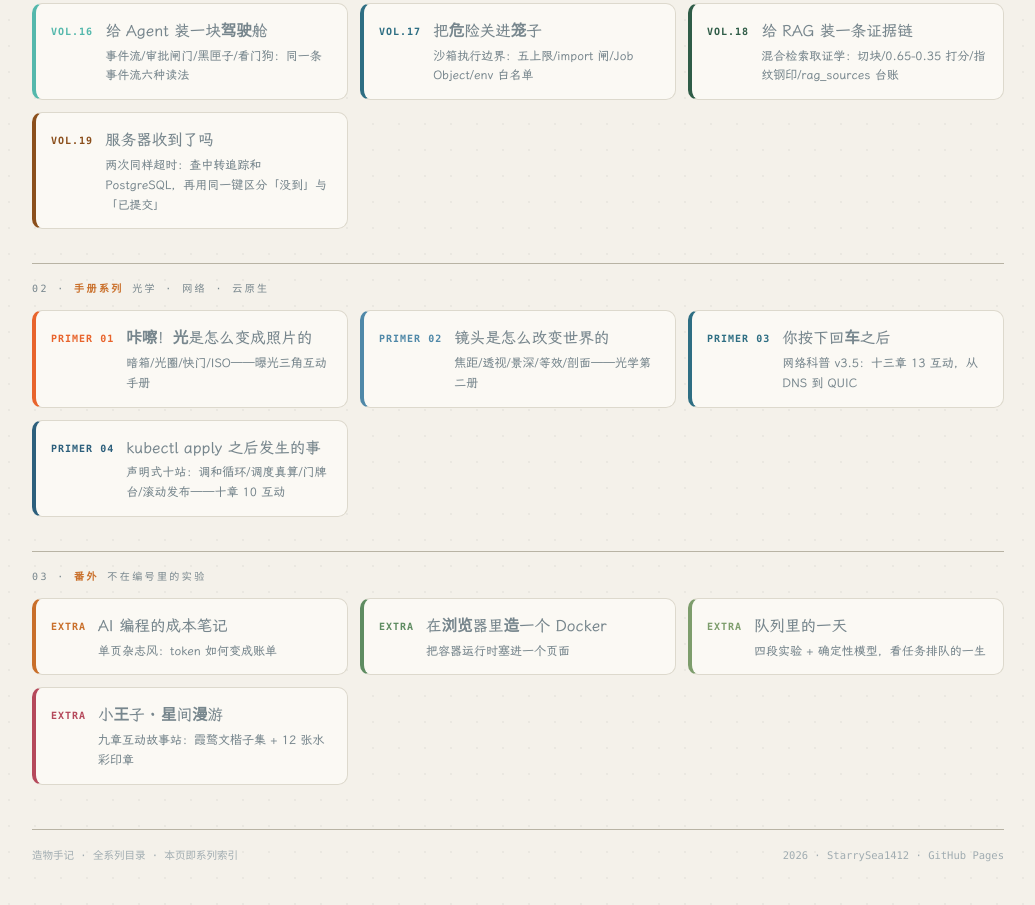
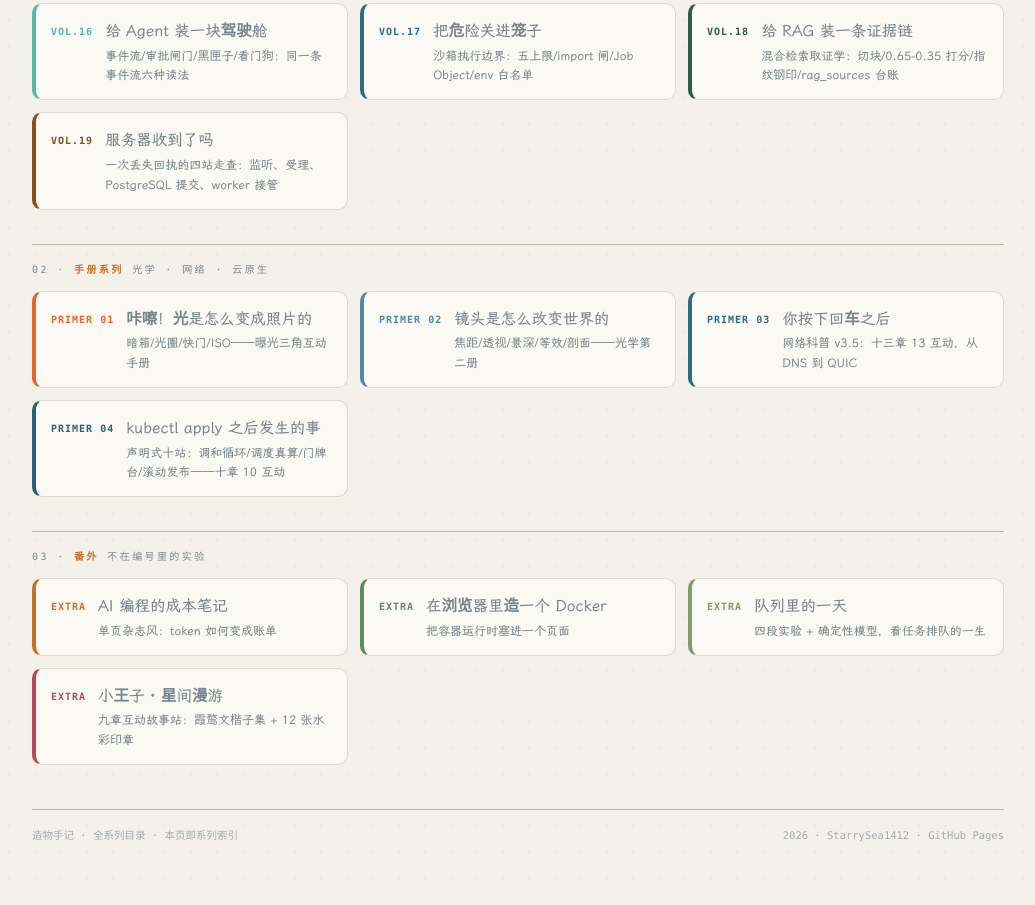
Before and after one commit to StarrySea1412/makers-notebook, a plain HTML site: page index.html in a window 1280 px wide. Shown: the part 891-1796 px from the top of the page, without its empty margins (122-1157 px from the left). Drawn offline with Linux system fonts and the light colour scheme.

Commit message:
Revert "Clarify the VOL.19 timeout experiment in the catalog"
This reverts commit 0b35352ccf513781ed429a1c8b4d65751851751f.

```diff
--- a/index.html
+++ b/index.html
@@ -63,7 +63,7 @@ h1{font-size:42px;margin:34px 0 8px;font-weight:900}h1 em{font-style:normal;colo
 <a class="vol" style="--dot:#54b8ac" href="https://starrysea1412.github.io/agent-cockpit/"><span class="no">VOL.16</span><span><b>给 Agent 装一块驾驶舱</b><span>事件流/审批闸门/黑匣子/看门狗：同一条事件流六种读法</span></span></a>
 <a class="vol" style="--dot:#2e6e83" href="https://starrysea1412.github.io/agent-sandbox/"><span class="no">VOL.17</span><span><b>把危险关进笼子</b><span>沙箱执行边界：五上限/import 闸/Job Object/env 白名单</span></span></a>
 <a class="vol" style="--dot:#2f5c47" href="https://starrysea1412.github.io/rag-evidence-chain/"><span class="no">VOL.18</span><span><b>给 RAG 装一条证据链</b><span>混合检索取证学：切块/0.65-0.35 打分/指纹钢印/rag_sources 台账</span></span></a>
-<a class="vol" style="--dot:#8b4f1c" href="https://starrysea1412.github.io/backend-receipt/"><span class="no">VOL.19</span><span><b>服务器收到了吗</b><span>两次同样超时：查中转追踪和 PostgreSQL，再用同一键区分「没到」与「已提交」</span></span></a>
+<a class="vol" style="--dot:#8b4f1c" href="https://starrysea1412.github.io/backend-receipt/"><span class="no">VOL.19</span><span><b>服务器收到了吗</b><span>一次丢失回执的四站走查：监听、受理、PostgreSQL 提交、worker 接管</span></span></a>
 </div>
 <div class="sect">02 · <b>手册系列</b> 光学 · 网络 · 云原生</div>
 <div class="grid">
```
